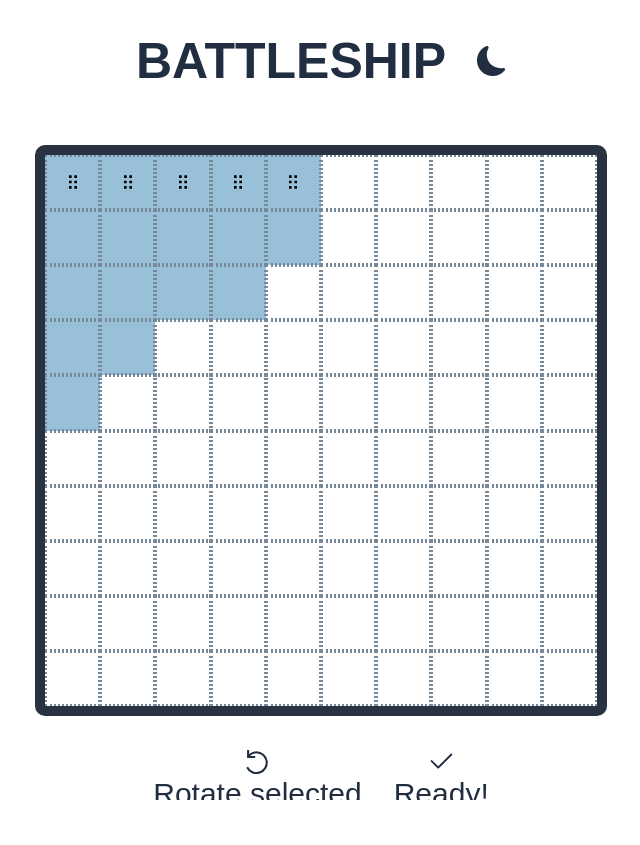
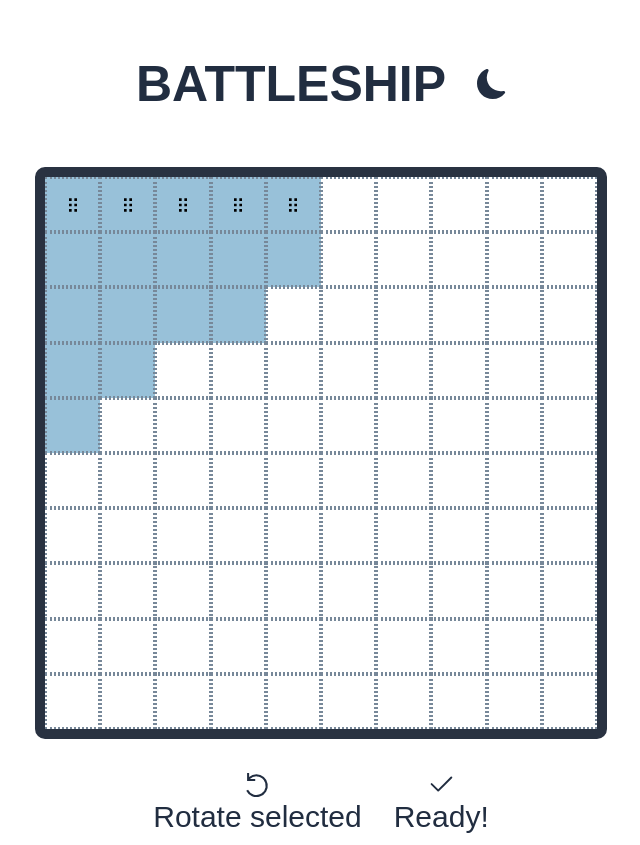
Before and after one commit to earacena/battleship-webapp-frontend, a React (Create React App) app: page /solo in a window 1280 px wide. Shown: the whole page, without its empty margins (319-959 px from the left). Before the commit the page ends 800 px from the top, so only its background shows below. Built offline with nearby package versions, Linux system fonts and the light colour scheme.

Commit message:
Fix background color when scrolling

```diff
--- a/src/App.tsx
+++ b/src/App.tsx
@@ -31,6 +31,7 @@ function App() {
             flexDirection: "column",
             justifyContent: "center",
             alignItems: "center",
+            minHeight: '100vh'
           } as React.CSSProperties
         }
       >
--- a/src/app.module.css
+++ b/src/app.module.css
@@ -1,19 +1,15 @@
-:root {
+html, body {
   --light-bg-color: white;
   --dark-bg-color: #293241;
-}
-
-body {
+  height: 100%;
   margin: 0;
   padding: 0;
 }
 
 .App {
-  height: 100vh;
   width: 100vw;
   padding: 0;
   margin: 0;
-  overflow:hidden;
 }
 
 .LightMode {
```
